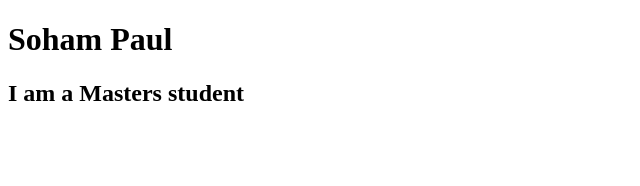
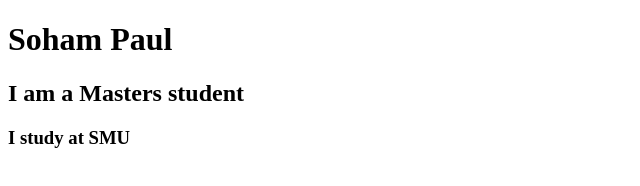
Before and after one commit to Soham839/smu-eets8357-SP, a plain HTML site: page SP3.html in a window 1280 px wide. Shown: the whole page, without its empty margins (0-640 px from the left). Drawn offline with Linux system fonts and the light colour scheme.

Commit message:
Made changes again

```diff
--- a/SP3.html
+++ b/SP3.html
@@ -6,5 +6,6 @@
 <body>
 	<h1>Soham Paul</h1>
 	<h2>I am a Masters student</h2>
+	<h3>I study at SMU</h3>
 </body>
 </html>
```
